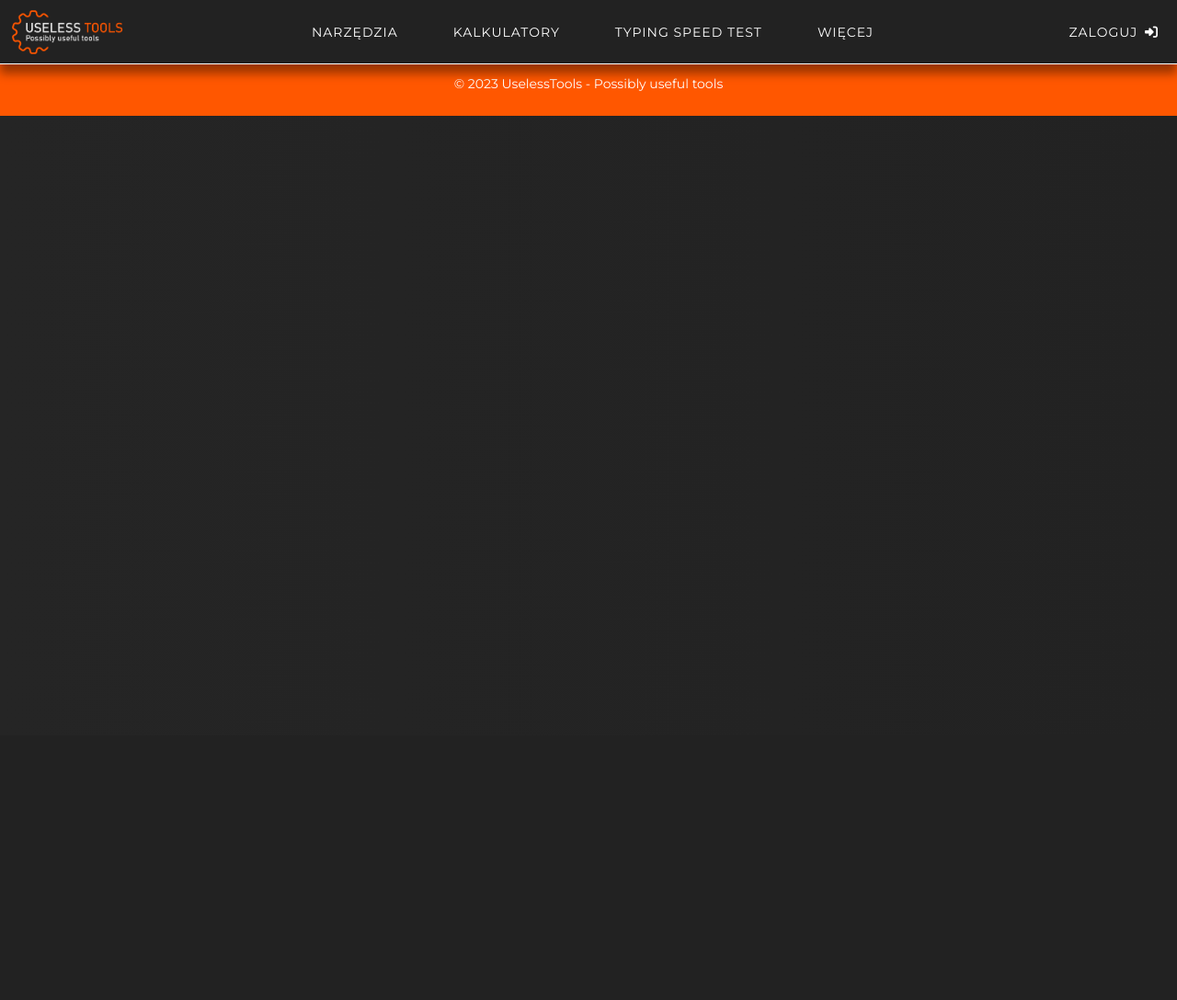
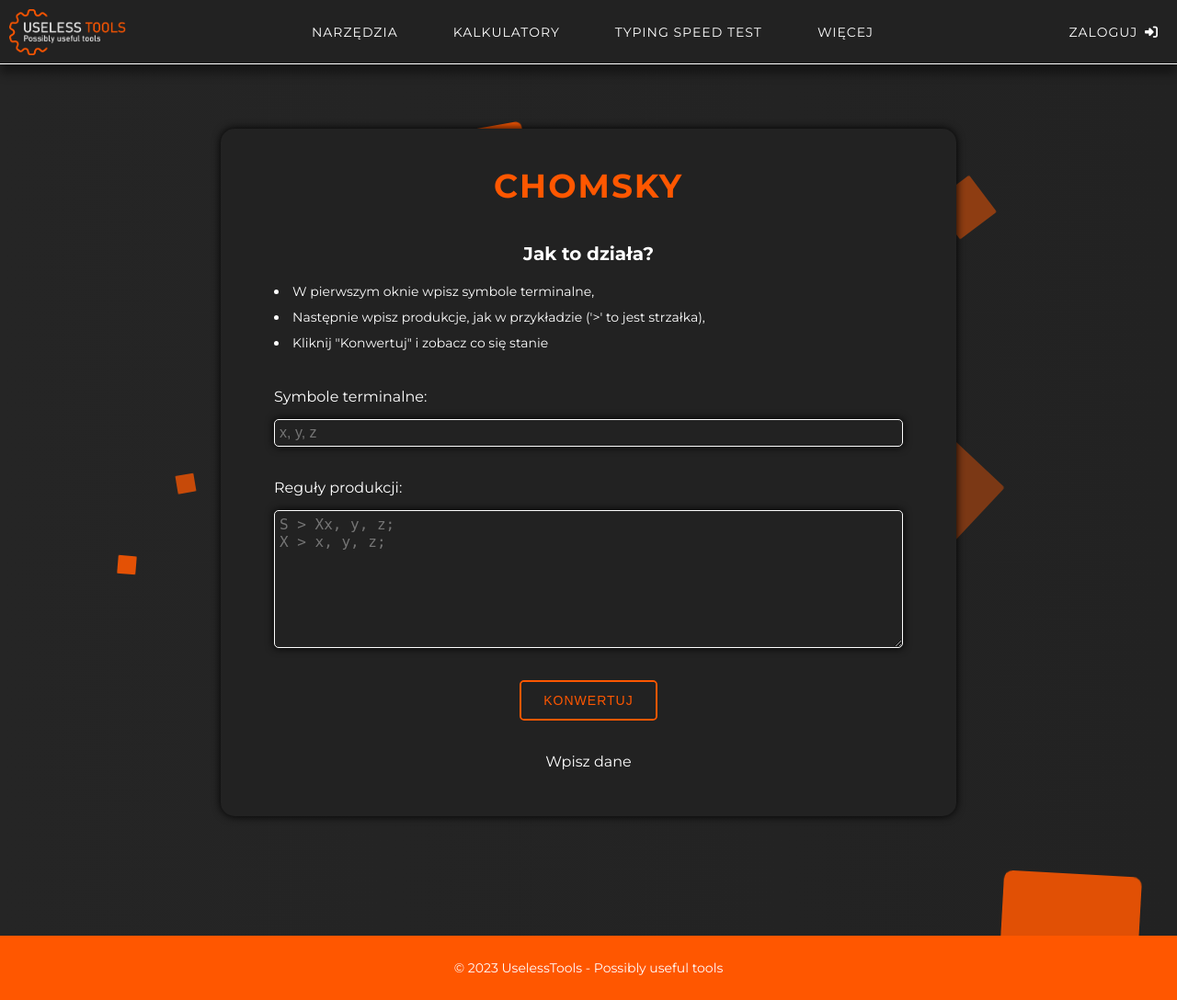
Before and after one commit to skni-kod/Useless-Tools, a Django app: page /chomsky in a window 1280 px wide. Shown: the whole page at 92% size. Before the commit the page ends 126 px from the top, so only its background shows below. Run offline with Django 4.2, Linux system fonts and the light colour scheme; style sheets or scripts are compiled from the project's sources; some libraries are stand-ins or nearby versions.

Commit message:
Chomsky and password js modified

```diff
--- a/core/templates/core/base.html
+++ b/core/templates/core/base.html
@@ -56,7 +56,7 @@
                             <li class="dropdown-item"><a href="#"><p>link 1</p></a></li>
                             <li class="dropdown-item"><a href="#"><p>link 2</p></a></li>
                             <li class="dropdown-item"><a href="#"><p>link 2</p></a></li>
-                            <li class="dropdown-item"><a href="#"><p>skni kod</p></a></li>
+                            <li class="dropdown-item"><a href="https://kod.prz.edu.pl/" target="_blank"><p>skni kod</p></a></li>
                         </ul>
                     </li>
                 <ul/>
@@ -105,7 +105,7 @@
                         <li class="dropdown-item"><a href="#"><p>link 1</p></a></li>
                         <li class="dropdown-item"><a href="#"><p>link 2</p></a></li>
                         <li class="dropdown-item"><a href="#"><p>link 2</p></a></li>
-                        <li class="dropdown-item"><a href="#"><p>skni kod</p></a></li>
+                        <li class="dropdown-item"><a href="https://kod.prz.edu.pl/" target="_blank"><p>skni kod</p></a></li>
                     </ul>
                 </li>
             <ul/>
--- a/core/templates/core/chomsky.html
+++ b/core/templates/core/chomsky.html
@@ -1,10 +1,72 @@
 {% extends 'core/base.html' %}
 {% load static %}
-{% block title %} ZROBILEM BEZ BOTA W PRZECIWIENSTWIE DO PAWLA {% endblock %}
+{% block title %} Greibach {% endblock %}
 {% block head%}
+<link rel="stylesheet" href="{% static 'css/style-greibach.css' %}" . />
 {% endblock %}
 {%block content%}
-<body>
+
+
+<main class="grammar">
+    <div class="area">
+		<ul class="circles">
+			<li></li>
+			<li></li>
+			<li></li>
+			<li></li>
+			<li></li>
+			<li></li>
+			<li></li>
+			<li></li>
+			<li></li>
+			<li></li>
+			<li></li>
+			<li></li>
+			<li></li>
+			<li></li>
+			<li></li>
+		</ul>
+	</div>
+    <div class="container">
+        <section class="grammar-form-section">
+            <div class="form-card">
+                <header>
+                    <h1 class="grammar-title">Chomsky</h1>
+
+                    <h2 class="how-it-works-title">Jak to działa?</h2>
+                <ul class="how-it-works-text">
+                    <li>W pierwszym oknie wpisz symbole terminalne,</li>
+                    <li>Następnie wpisz produkcje, jak w przykładzie ('>' to jest strzałka),</li>
+                    <li>Kliknij "Konwertuj" i zobacz co się stanie</li>
+                </ul>
+
+                </header>
+
+                <form class="grammar-form" id ="chomsky-form" action="/chomsky-convert" method="post">
+                    {% csrf_token %}
+                    <div class="label-text-container">
+                        <label class="text-area-label" for="terminalne">Symbole terminalne:</label>
+                        <input class="text-area terminals" label ="symbole terminalne" type="text" name="terminals" placeholder="x, y, z">
+                    </div>
+                    <div class="label-text-container">
+                        <label class="text-area-label" for="reguly">Reguły produkcji:</label>
+                        <textarea class="text-area rules" type="text" name="rules"  placeholder="S > Xx, y, z; &#10;X > x, y, z;"></textarea>
+                    </div>
+                    <button class="submit-btn" type="submit" >Konwertuj</button>
+                    <p class="grammar-result" id ="wynikChomsky">Wpisz dane</p>
+                </form>
+
+            </div>
+        </section>
+    </div>
+</main>
+
+<script src="https://code.jquery.com/jquery-3.6.0.min.js"></script>
+<script src="{% static 'js/chomsky.js'%}"></script>
+
+{% endblock %}
+
+<!-- <body>
     <div class ="maciekPL">
         <form id ="chomsky-form" action="/chomsky-convert" method="post">
             {% csrf_token %}
@@ -21,6 +83,4 @@
 
     <script src="https://code.jquery.com/jquery-3.6.0.min.js"></script>
     <script src="{% static 'js/chomsky.js'%}"></script>
-</body>
-{% endblock %}
-</html>
+</body> -->
--- a/core/templates/core/generator.html
+++ b/core/templates/core/generator.html
@@ -49,6 +49,7 @@ haseł {% endblock %} {% block head %}
 					class="password-generator-form"
 					action="generate-password"
 					method="post"
+					name="pawel"
 				>
 					{% csrf_token %}
 					<div class="display-password-container">
@@ -81,6 +82,7 @@ haseł {% endblock %} {% block head %}
 									<i class="fa-solid fa-minus"></i>
 								</button>
 								<input
+								id="range-slider"
 									class="range-slider"
 									type="range"
 									name="length"
@@ -89,6 +91,7 @@ haseł {% endblock %} {% block head %}
 									step="1"
 									value="12"
 									oninput="lengthOutputId.value = length.value"
+
 								/>
 								<button type="button" class="length-change plus">
 									<i class="fa-solid fa-plus"></i>
--- a/static/css/style-greibach.css
+++ b/static/css/style-greibach.css
@@ -13,10 +13,10 @@
   align-items: center;
   justify-content: center;
   flex-direction: column;
-  padding: 140px 30px 130px;
+  padding: 140px 10px 130px;
 }
 .grammar .grammar-form-section .form-card {
-  width: clamp(200px, 80%, 800px);
+  width: clamp(200px, 100%, 800px);
 }
 .grammar .grammar-form-section .grammar-title {
   text-align: center;
@@ -34,7 +34,7 @@
 .grammar .grammar-form-section .how-it-works-text {
   position: relative;
   margin: 0 auto 40px;
-  width: clamp(200px, 80%, 800px);
+  width: clamp(200px, 90%, 800px);
   font-size: 14px;
   list-style-type: disc;
   list-style: inside;
--- a/static/js/genpage.js
+++ b/static/js/genpage.js
@@ -23,8 +23,12 @@ function subtraction() {
 	length.textContent = lengthInput.value;
 	passwordStrength();
 }
+
+
 //FUNKCJA SILY HASLA
 function passwordStrength() {
+	$('#password-form').submit();
+
 	if (lengthInput.value < 7) {
 		passwordStrengthElement.classList.remove('yellow');
 		passwordStrengthElement.classList.add('red');
@@ -62,6 +66,7 @@ function addQuestionsTitleColor() {
 plusBtn.addEventListener('click', add);
 minusBtn.addEventListener('click', subtraction);
 lengthInput.addEventListener('input', passwordStrength);
+lengthInput.addEventListener('change', passwordStrength);
 copyBtn.addEventListener('click', passwordCopyMessage);
 
 
--- a/static/sass/_style-grammar.scss
+++ b/static/sass/_style-grammar.scss
@@ -16,10 +16,11 @@
 		align-items: center;
 		justify-content: center;
 		flex-direction: column;
-        padding: 140px 30px 130px;
+        padding: 140px 10px 130px;
+
 
 		.form-card{
-			width: clamp(200px,80%,800px)
+			width: clamp(200px,100%,800px)
 		}
 
 		.grammar-title{
@@ -42,7 +43,7 @@
 			position: relative;
 			// margin-bottom: 40px;
 			margin: 0 auto 40px;
-			width: clamp(200px,80%,800px);
+			width: clamp(200px,90%,800px);
 			font-size: 14px;
 			list-style-type: disc;
 			list-style: inside;
```
Also changed, not shown: static/js/password.js (line endings or trailing spaces).
